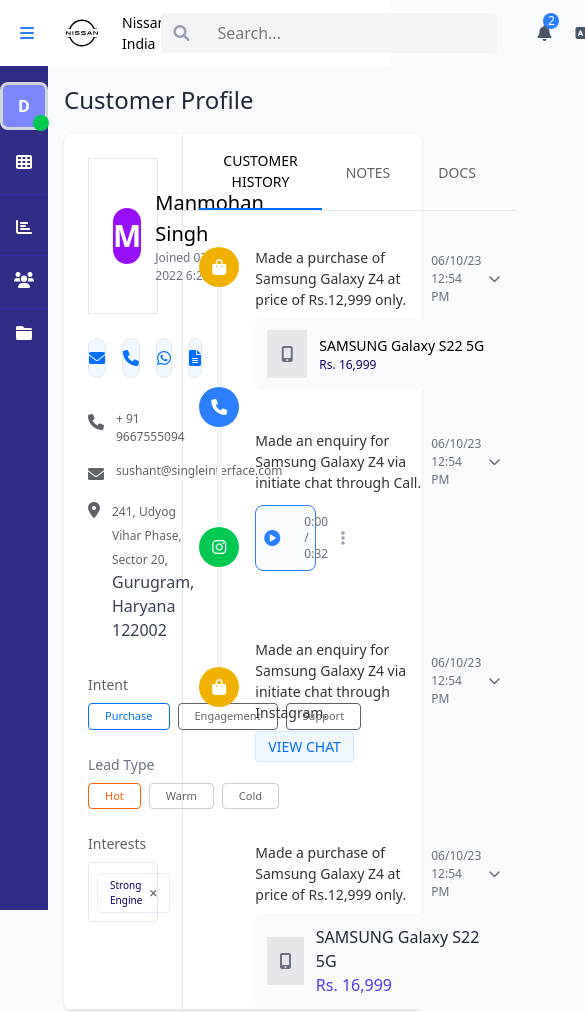
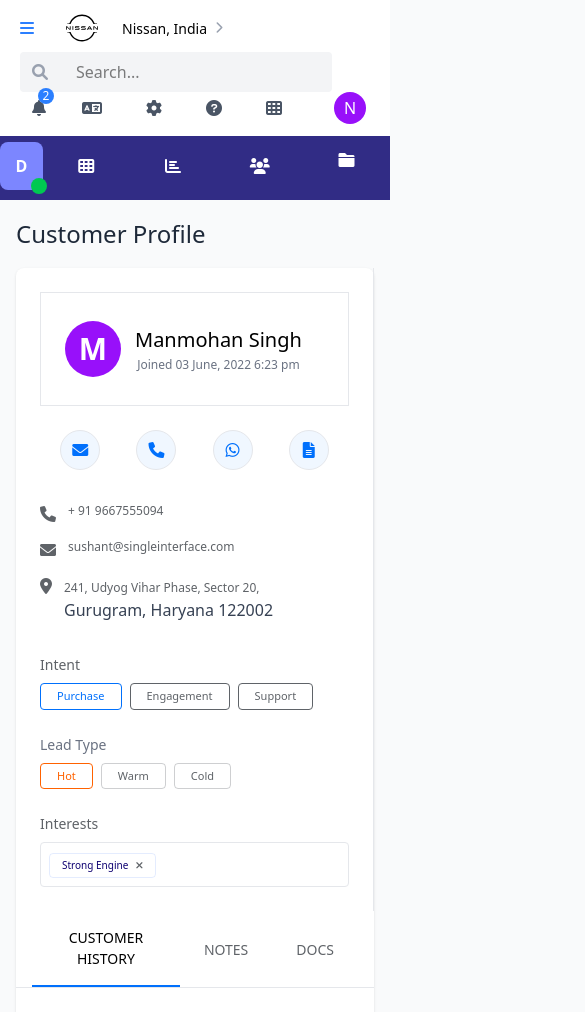
Before and after one commit to shubham12346/pre-assignmnet, a plain HTML site: page index.html in a window 390 px wide. Shown: the top 1012 px of the page, 585 px wide, since content can reach past the window. Drawn offline with nearby package versions, Linux system fonts and the light colour scheme.

Commit message:
Added side bar changes for style

```diff
--- a/index.html
+++ b/index.html
@@ -15,16 +15,11 @@
       href="https://fonts.googleapis.com/css2?family=Poppins:ital,wght@0,100;0,200;0,300;0,400;0,500;0,600;0,700;0,800;0,900;1,100;1,200;1,300;1,400;1,500;1,600;1,700;1,800;1,900&display=swap"
       rel="stylesheet"
     />
-    <style>
-      .sidebar-icon {
-        @apply h-12 w-12 flex items-center justify-center;
-      }
 
-    </style>
   </head>
   <body class="bg-gray-50">
     <!-- Top Navigation Bar -->
-    <nav class="bg-white border-gray-200 flex items-center justify-between p-3">
+    <nav class="bg-white border-gray-200 flex flex-col lg:flex-row items-start gap-2 lg:gap-1 lg:items-center  justify-between p-3 ">
       <div class="flex items-center">
         <button class="text-blue-500 mr-4 ml-2">
           <i class="fas fa-bars"></i>
@@ -39,8 +34,9 @@
           <i class="fas fa-chevron-right ml-2 text-gray-400 text-xs"></i>
         </div>
       </div>
-      <div class="flex items-center">
-        <div class="relative mx-2 mr-[32px] bg-gray-100 px-10 rounded-[4px]">
+      <div class="flex flex-col lg:flex-row items-start lg:items-center w-full lg:w-auto">
+
+          <div class="relative mx-2 mr-[32px] bg-gray-100 px-10 lg:px-10 rounded-[4px] w-[80vw] lg:w-auto ">
             <i class="absolute fas fa-search left-3 top-3 text-gray-400"></i>
             <input
               type="text"
@@ -48,7 +44,11 @@
               class="rounded-lg px-4 py-2 w-64 outline-none focus:none"
             />
           </div>
-        <div class="relative mx-2">
+
+
+        <!-- second div -->
+        <div class="flex justify-evenly   w-full lg:w-auto">
+          <div class="relative mx-2 mt-1">
             <i class="fas fa-bell text-gray-600"></i>
             <span
               class="absolute -top-2 -right-2 bg-blue-500 text-white text-xs rounded-full h-4 w-4 flex items-center justify-center"
@@ -73,28 +73,31 @@
             <span>N</span>
           </div>
         </div>
+
+
+      </div>
     </nav>
 
-    <div class="flex">
+    <div class="flex flex-col lg:flex-row">
       <!-- Left Sidebar -->
-      <div class="w-16 bg-indigo-900 h-screen flex flex-col items-center py-4">
-        <div class="h-12 w-12 flex items-center justify-center bg-indigo-400 rounded-[8px] mb-6 relative border-[3px] border-2 border-gray-300">
+      <div class="w-full lg:w-16 bg-indigo-900 h-16 lg:h-screen flex flex-row lg:flex-col items-center py-4 ">
+        <div class="h-12 w-48 lg:h-12 lg:w-12   flex items-center justify-center bg-indigo-400 rounded-[8px] mb-1 lg:mb-6 relative border-[0px] lg:border-[3px] border-2 border-gray-300">
           <span class="text-white font-bold">D</span>
           <span
             class="absolute -bottom-1 -right-1 bg-green-500 rounded-full h-4 w-4 flex items-center justify-center text-xs text-white"
             ></span
           >
         </div>
-        <div class="border-b-[1px] border-indigo-800 w-full flex items-center justify-center pb-6 text-white mb-6">
+        <div class=" border-[0px] lg:border-b-[1px] border-indigo-800 w-full flex items-center justify-center  pb-0 lg:pb-6 text-white  mb-1 lg:mb-6 ">
           <i class="fas fa-th"></i>
         </div>
-        <div class="border-b-[1px] border-indigo-800 text-white mb-4 w-full flex items-center justify-center pb-5">
+        <div class=" border-[0px] lg:border-b-[1px] border-indigo-800 text-white mb-1 lg:mb-6  w-full flex items-center justify-center pb-0 lg:pb-5 ">
           <i class="fas fa-chart-bar"></i>
         </div>
-        <div class="border-b-[1px] border-indigo-800 text-white mb-4 w-full flex items-center justify-center pb-5">
+        <div class=" border-[0px] lg:border-b-[1px] border-indigo-800 text-white mb-1 lg:mb-6  w-full flex items-center justify-center pb-0 lg:pb-5">
           <i class="fas fa-users"></i>
         </div>
-        <div class=" text-white mb-4 w-full flex items-center justify-center pb-5">
+        <div class=" text-white mb-4 w-full flex items-center justify-center pb-0 lg:pb-5">
           <i class="fas fa-folder"></i>
         </div>
       </div>
@@ -107,9 +110,9 @@
 
         <div class="bg-white rounded-lg shadow">
           <!-- Main content container -->
-          <div class="flex border-b border-gray-200">
+          <div class="flex flex-col lg:flex-row border-b border-gray-200">
             <!-- Left Profile Section -->
-            <div class="border-r border-gray-200 p-6 w-2/6">
+            <div class="border-r border-gray-200 p-6 w-full lg:w-2/6 ">
               <div
                 class="flex items-center mb-6 pl-[24px] py-[28px] pr-3 border border-gray-200"
               >
```
Lines whose indentation alone changed are shown as unchanged.
